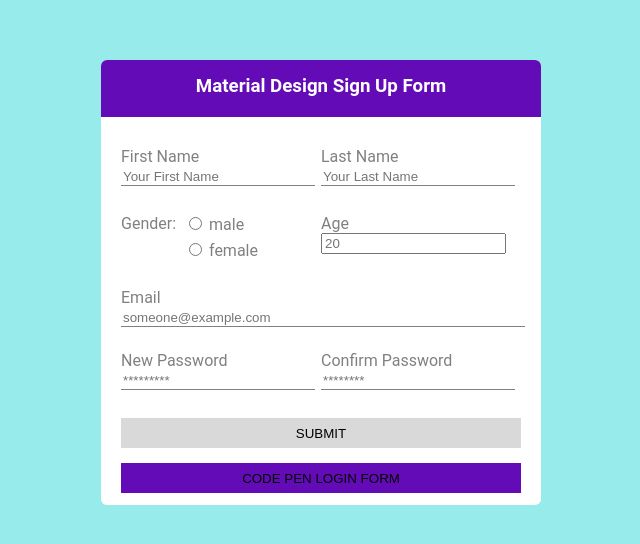
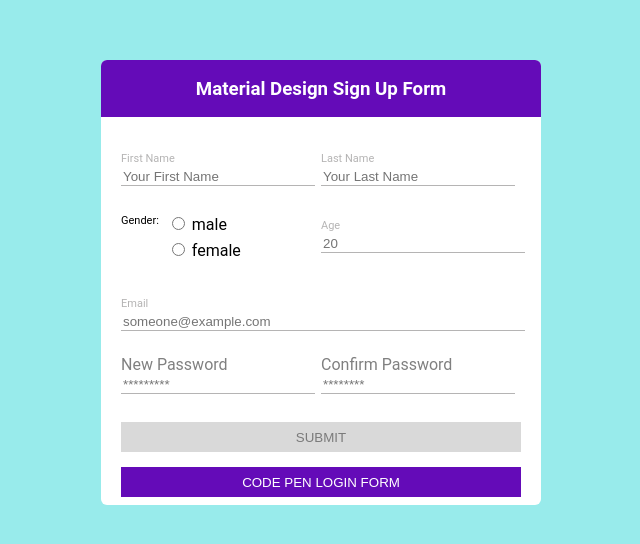
Before and after one commit to Ronaldo913/Exerc-cios, a plain HTML site: page Question03/index.html in a window 1280 px wide. Shown: the part 118-662 px from the top of the page, without its empty margins (319-959 px from the left). Drawn offline with Linux system fonts and the light colour scheme.

Commit message:
Update estilo.css

```diff
--- a/Question03/estilo.css
+++ b/Question03/estilo.css
@@ -46,7 +46,7 @@ body {
     color: white;
 
     position: relative;
-    top: 15px;
+    top: 18px;
 }
 
 #titulo{
@@ -66,16 +66,22 @@ body {
     float: left;
 }
 
+#c1 label, #c2 label{
+    font-size: 11px;
+    color: rgba(150, 148, 148, 0.7);
+}
+
 #c1 #name1{
     width: 95%;
     border: transparent;
-    border-bottom: solid grey 1px;
+    border-bottom: solid rgba(150, 148, 148, 0.7) 1px;
+
 }
 
 #c2 #name2 {
     width: 95%;
     border: transparent;
-    border-bottom: solid grey 1px;
+    border-bottom: solid rgba(150, 148, 148, 0.7) 1px;
 }
 
 #cc2{
@@ -84,10 +90,17 @@ body {
     padding-bottom: 24px;
 }
 
+#c31{
+    color: black;
+}
+
+#c31 #c311{
+    font-size: 11px;
+}
+
 #c3{
     width: 50%;
     float: left;
-    /* display: inline-block; */
 }
 
 #c33, #c34{
@@ -114,14 +127,35 @@ body {
     padding-bottom: 6px;
 }
 
+#c4{
+    width: 50%;
+    float: left;
+}
+
+#c4 #age{
+    width: 100%;
+    border: transparent;
+    border-bottom: solid rgba(150, 148, 148, 0.7) 1px;
+}
+
+#c4 label{
+    font-size: 11px;
+    color: rgba(150, 148, 148, 0.7);
+}
+
 #c5 #email{
     width: 100%;
     border: transparent;
-    border-bottom: solid grey 1px;
+    border-bottom: solid rgba(150, 148, 148, 0.7) 1px;
 }
 
 #c5{
     padding-bottom: 24px;
+}
+
+#c5 label{
+    font-size: 11px;
+    color: rgba(150, 148, 148, 0.7);
 }
 
 #cc3{
@@ -138,7 +172,7 @@ body {
 #c6  #new, #c7 #confirm{
     width: 95%;
     border: transparent;
-    border-bottom: solid grey 1px;
+    border-bottom: solid rgba(150, 148, 148, 0.7) 1px;
 }
 
 #c8 button{
@@ -151,11 +185,13 @@ body {
 #c8 #b1{
     background-color: rgba(128, 128, 128, 0.3);
     border: none;
+    color: rgb(122, 122, 122);
 }
 
 #c8 #b2{
     background-color: rgb(100, 11, 184);
     border: none;
+    color: white;
 }
 
 form{
```
